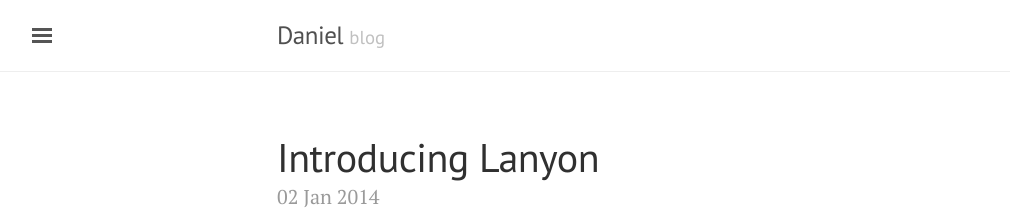
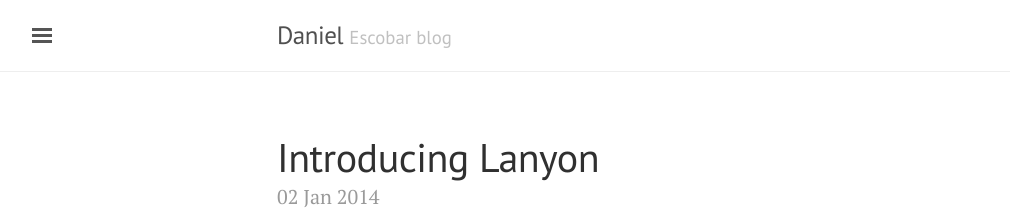
Before and after one commit to daeshu/blog2, a Jekyll site: the page built from index.html, in a window 1280 px wide and 900 px high. Shown: the top 221 px of the window, without its empty margins (3-1013 px from the left). Built offline with Jekyll 4.4.1, drawn with Linux system fonts in a browser that asks for light colours; the list of posts is cut into pages by our own code.

Commit message:
Update _config.yml

```diff
--- a/_config.yml
+++ b/_config.yml
@@ -5,7 +5,7 @@ permalink:           pretty
 
 # Setup
 title:               Daniel
-tagline:             'blog'
+tagline:             'Escobar blog'
 description:         '<img src="http://danielescobar.eu.org/_/rsrc/1496106704404/config/customLogo.gif" />'
 url:                 https://blog.escobar.eu.org
 baseurl:             ''
```
